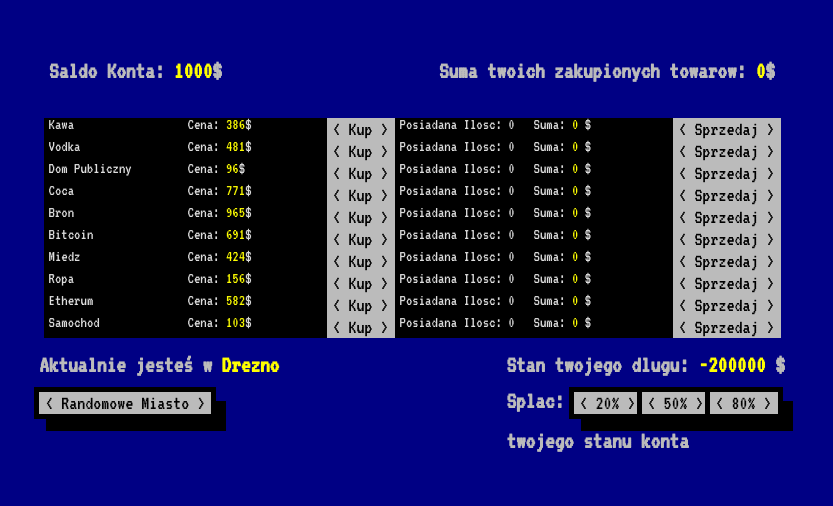
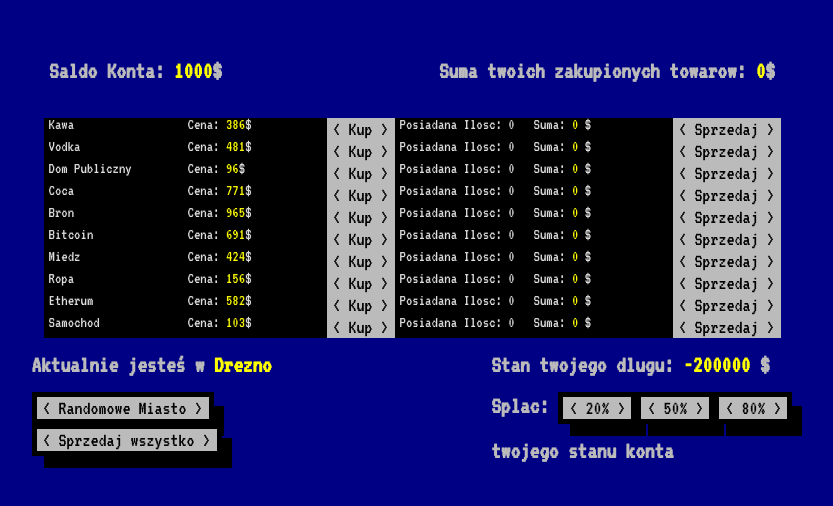
Before and after one commit to Lukasz-Bazyluk/DOSBox-game-Prywaciarz-, a React app: page / in a window 1280 px wide. Shown: the whole page, without its empty margins (228-1061 px from the left). Built offline with nearby package versions, Linux system fonts and the light colour scheme.

Commit message:
add new btn

```diff
--- a/src/Components/Items/Items.js
+++ b/src/Components/Items/Items.js
@@ -54,7 +54,9 @@ class Items extends React.Component {
                 >
                   Sprzedaj
                 </button>
+
               </div>
+
             );
           })}
         </div>
--- a/src/Views/Root/App.js
+++ b/src/Views/Root/App.js
@@ -154,7 +154,18 @@ class App extends React.Component {
   };
 
   changeCity = (e) => {
+    if (
+      Math.floor(Math.random() * 10) === 3 ||
+      Math.floor(Math.random() * 10) === 7
+    ) {
+      console.log(
+        this.state.randomEvents[
+          Math.floor(Math.random() * this.state.randomEvents.length)
+        ] - this.state.AccountMoney
+      );
+    }
 
+    console.log(this.state.randomEvents[0].text);
     const tempItems = this.state.items;
 
     const cities = [
@@ -184,8 +195,29 @@ class App extends React.Component {
         })
         .reduce((a, b) => {
           return a + b;
+        }),
+    });
+  };
 
-        }),
+  sellAllItems = () => {
+    this.setState({
+      items: [...this.state.items],
+
+      AccountMoney:
+        this.state.AccountMoney +
+        this.state.items
+          .map((r) => {
+            return r.price * r.quantity;
+          })
+          .reduce((a, b) => {
+            return a + b;
+          }),
+
+      quantity: this.state.items.map((el) => {
+        return (el.quantity = 0);
+      }),
+
+      SumAcctualItems: 0,
     });
   };
 
@@ -218,7 +250,7 @@ class App extends React.Component {
   render() {
     return (
       <div className={styles.wrapper}>
-        <h1 className={styles.header__doss}>Biznes Dos Game Ramek</h1>
+        <h1 className={styles.header__doss}>Biznes Dos Game</h1>
         <div className={styles.wrapper__wrap}>
           <span>
             <h2>
@@ -242,23 +274,65 @@ class App extends React.Component {
           items={this.state.items}
           changeAccountMoney={this.changeAccountMoney}
           sellItems={this.sellItems}
+          sellAll={this.sellAll}
         />
         <div className={styles.wrapper__buttons}>
           <span>
-            <h2> Aktualnie jesteś w <span className={styles.colorTxt}>{this.state.myCity}</span></h2>
+            <h2>
+              {" "}
+              Aktualnie jesteś w{" "}
+              <span className={styles.colorTxt}>{this.state.myCity}</span>
+            </h2>
             <button className={styles.btn} onClick={() => this.changeCity()}>
               Randomowe Miasto{" "}
             </button>{" "}
+            <div>
+              {" "}
+              <button
+                className={styles.btn}
+                onClick={() =>
+                  this.sellAllItems(
+                    this.state.items.price,
+                    this.state.items.name
+                  )
+                }
+              >
+                Sprzedaj wszystko
+              </button>
+            </div>
           </span>
 
           <div className={styles.wrapper__}>
-            <h2>Stan twojego dlugu: <span className={styles.colorTxt}>{this.state.DebetAccount}</span> $</h2><h2>Splac: <span>
-            <button className={styles.btn} onClick={(e) => this.DebetAccount20()}>20%</button>
-            <button className={styles.btn}onClick={(e) => this.DebetAccount50()}>50%</button>
-            <button className={styles.btn}onClick={(e) => this.DebetAccount80()}>80%</button></span></h2>
+            <h2>
+              Stan twojego dlugu:{" "}
+              <span className={styles.colorTxt}>{this.state.DebetAccount}</span>{" "}
+              $
+            </h2>
+            <h2>
+              Splac:{" "}
+              <span>
+                <button
+                  className={styles.btn}
+                  onClick={(e) => this.DebetAccount20()}
+                >
+                  20%
+                </button>
+                <button
+                  className={styles.btn}
+                  onClick={(e) => this.DebetAccount50()}
+                >
+                  50%
+                </button>
+                <button
+                  className={styles.btn}
+                  onClick={(e) => this.DebetAccount80()}
+                >
+                  80%
+                </button>
+              </span>
+            </h2>
 
-
-             <h2>twojego stanu konta</h2>
+            <h2>twojego stanu konta</h2>
           </div>
         </div>
       </div>
--- a/src/Views/Root/App.module.scss
+++ b/src/Views/Root/App.module.scss
@@ -56,6 +56,7 @@ body {
 
 
 .btn {
+  margin: 5px;
   display: inline-block;
   font-size: 20px;
   font-family: 'VT323';
```
Also changed, not shown: 1 other file.
